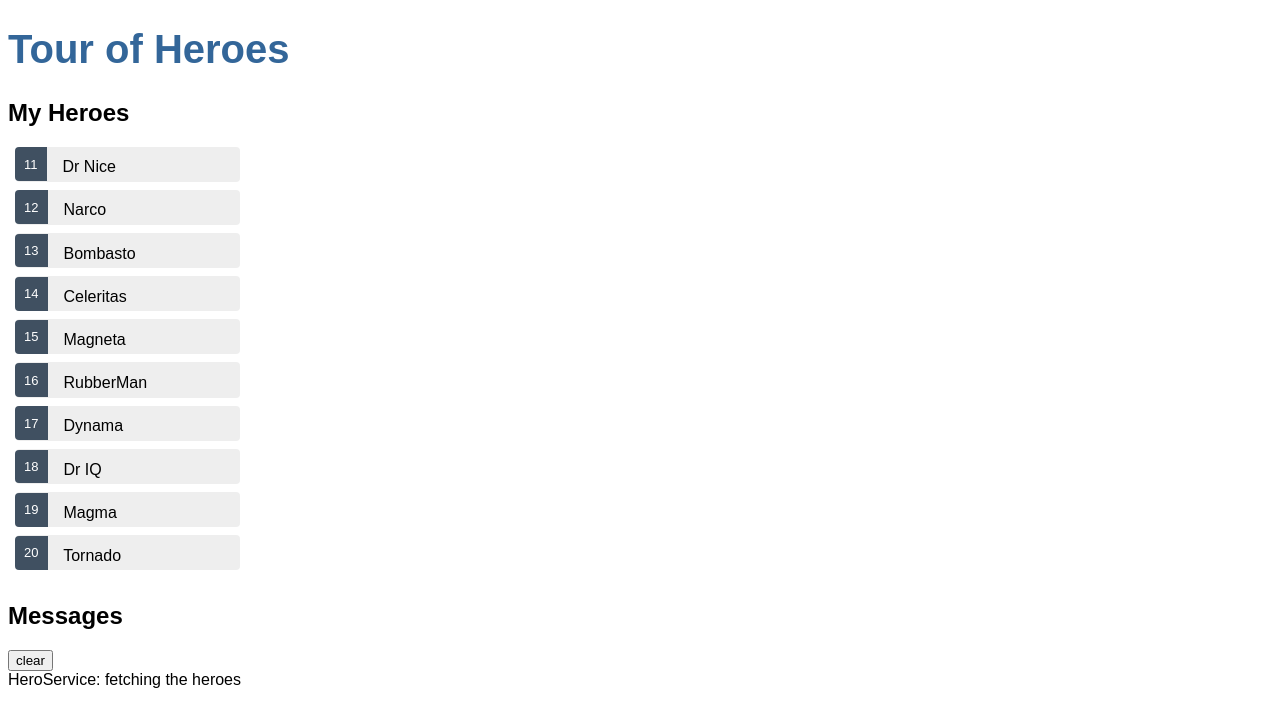
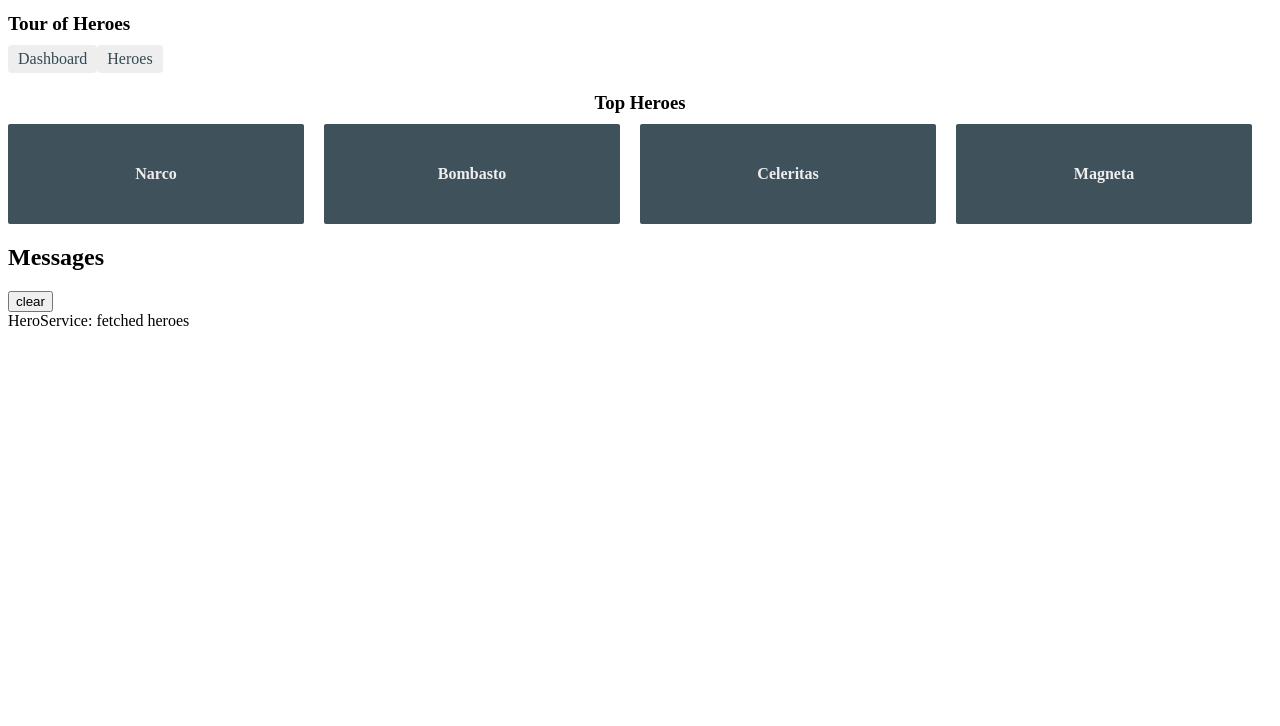
Before and after one commit to AndreiBacs/tema-TIA, an Angular app: page /dashboard in a window 1280 px wide. Before the commit this address led to /. Shown: the top 726 px of the page. Built offline with nearby package versions, Linux system fonts and the light colour scheme.

Commit message:
added router+dashboard

```diff
--- a/src/app/app-routing.module.ts
+++ b/src/app/app-routing.module.ts
@@ -1,7 +1,18 @@
 import { NgModule } from '@angular/core';
 import { Routes, RouterModule } from '@angular/router';
 
-const routes: Routes = [];
+import { HeroesComponent } from './heroes/heroes.component';
+import { DashboardComponent } from "./dashboard/dashboard.component";
+import { HeroDetailComponent } from "./hero-detail/hero-detail.component";
+
+const routes: Routes = [
+
+  { path: '',redirectTo:'/dashboard',pathMatch:'full'},
+  { path: 'dashboard', component: DashboardComponent },
+  { path: 'detail/:id', component: HeroDetailComponent },
+  { path: 'heroes', component: HeroesComponent }
+
+];
 
 @NgModule({
   imports: [RouterModule.forRoot(routes)],
--- a/src/app/app.component.css
+++ b/src/app/app.component.css
@@ -1,22 +1,28 @@
-/* Application-wide Styles */
+/* AppComponent's private CSS styles */
 h1 {
-    color: #369;
-    font-family: Arial, Helvetica, sans-serif;
-    font-size: 250%;
-  }
-  h2, h3 {
-    color: #444;
-    font-family: Arial, Helvetica, sans-serif;
-    font-weight: lighter;
-  }
-  body {
-    margin: 2em;
-  }
-  body, input[type="text"], button {
-    color: #333;
-    font-family: Cambria, Georgia;
-  }
-  /* everywhere else */
-  * {
-    font-family: Arial, Helvetica, sans-serif;
-  }
+  font-size: 1.2em;
+  margin-bottom: 0;
+}
+h2 {
+  font-size: 2em;
+  margin-top: 0;
+  padding-top: 0;
+}
+nav a {
+  padding: 5px 10px;
+  text-decoration: none;
+  margin-top: 10px;
+  display: inline-block;
+  background-color: #eee;
+  border-radius: 4px;
+}
+nav a:visited, a:link {
+  color: #334953;
+}
+nav a:hover {
+  color: #039be5;
+  background-color: #cfd8dc;
+}
+nav a.active {
+  color: #039be5;
+}
--- a/src/app/app.component.html
+++ b/src/app/app.component.html
@@ -1,3 +1,7 @@
 <h1>{{title}}</h1>
-<app-heroes></app-heroes>
+<nav>
+    <a routerLink="/dashboard">Dashboard</a>
+    <a routerLink="/heroes">Heroes</a>
+</nav>
+<router-outlet></router-outlet>
 <app-messages></app-messages>
--- a/src/app/app.module.ts
+++ b/src/app/app.module.ts
@@ -7,13 +7,15 @@ import { AppComponent } from './app.component';
 import { HeroesComponent } from './heroes/heroes.component';
 import { HeroDetailComponent } from './hero-detail/hero-detail.component';
 import { MessagesComponent } from './messages/messages.component';
+import { DashboardComponent } from './dashboard/dashboard.component';
 
 @NgModule({
   declarations: [
     AppComponent,
     HeroesComponent,
     HeroDetailComponent,
-    MessagesComponent
+    MessagesComponent,
+    DashboardComponent
   ],
   imports: [
     BrowserModule,
--- /dev/null
+++ b/src/app/dashboard/dashboard.component.css
@@ -0,0 +1,63 @@
+/* DashboardComponent's private CSS styles */
+[class*='col-'] {
+    float: left;
+    padding-right: 20px;
+    padding-bottom: 20px;
+  }
+  [class*='col-']:last-of-type {
+    padding-right: 0;
+  }
+  a {
+    text-decoration: none;
+  }
+  *, *:after, *:before {
+    -webkit-box-sizing: border-box;
+    -moz-box-sizing: border-box;
+    box-sizing: border-box;
+  }
+  h3 {
+    text-align: center;
+    margin-bottom: 0;
+  }
+  h4 {
+    position: relative;
+  }
+  .grid {
+    margin: 0;
+  }
+  .col-1-4 {
+    width: 25%;
+  }
+  .module {
+    padding: 20px;
+    text-align: center;
+    color: #eee;
+    max-height: 120px;
+    min-width: 120px;
+    background-color: #3f525c;
+    border-radius: 2px;
+  }
+  .module:hover {
+    background-color: #eee;
+    cursor: pointer;
+    color: #607d8b;
+  }
+  .grid-pad {
+    padding: 10px 0;
+  }
+  .grid-pad > [class*='col-']:last-of-type {
+    padding-right: 20px;
+  }
+  @media (max-width: 600px) {
+    .module {
+      font-size: 10px;
+      max-height: 75px; }
+  }
+  @media (max-width: 1024px) {
+    .grid {
+      margin: 0;
+    }
+    .module {
+      min-width: 60px;
+    }
+  }
--- /dev/null
+++ b/src/app/dashboard/dashboard.component.html
@@ -0,0 +1,9 @@
+<h3>Top Heroes</h3>
+<div class="grid grid-pad">
+  <a *ngFor="let hero of heroes" class="col-1-4"
+      routerLink="/detail/{{hero.id}}">
+    <div class="module hero">
+      <h4>{{hero.name}}</h4>
+    </div>
+  </a>
+</div>
--- /dev/null
+++ b/src/app/dashboard/dashboard.component.ts
@@ -0,0 +1,25 @@
+import { Component, OnInit } from '@angular/core';
+import { HeroService } from "../hero.service";
+import { Hero } from "../hero";
+
+@Component({
+  selector: 'app-dashboard',
+  templateUrl: './dashboard.component.html',
+  styleUrls: ['./dashboard.component.css']
+})
+export class DashboardComponent implements OnInit {
+  heroes: Hero[] = [];
+
+  constructor(private heroService: HeroService) { }
+
+  ngOnInit(): void {
+    this.getHeroes();
+
+  }
+
+  getHeroes(): void {
+    this.heroService.getHeroes()
+      .subscribe(heroes => this.heroes = heroes.slice(1, 5));
+  }
+
+}
--- a/src/app/hero-detail/hero-detail.component.html
+++ b/src/app/hero-detail/hero-detail.component.html
@@ -6,5 +6,5 @@
             <input [(ngModel)]="hero.name" placeholder="name" />
         </label>
     </div>
-
 </div>
+<button (click)="goBack()">go back</button>
--- a/src/app/hero-detail/hero-detail.component.ts
+++ b/src/app/hero-detail/hero-detail.component.ts
@@ -1,6 +1,11 @@
 import { Component, OnInit, Input } from '@angular/core';
+import { ActivatedRoute } from '@angular/router';
+import { Location } from '@angular/common';
+
+
 import { Hero } from "../hero";
 import { HeroesComponent } from '../heroes/heroes.component';
+import { HeroService } from "../hero.service";
 @Component({
   selector: 'app-hero-detail',
   templateUrl: './hero-detail.component.html',
@@ -14,9 +19,21 @@ export class HeroDetailComponent implements OnInit {
   @Input()
   hero: Hero;
 
-  constructor() { }
+  constructor(
+    private route: ActivatedRoute,
+    private heroService: HeroService,
+    private location: Location
+  ) { }
 
   ngOnInit(): void {
+    this.getHero();
+  }
+  getHero(): void {
+    const id = +this.route.snapshot.paramMap.get('id');
+    this.heroService.getHero(id).subscribe(hero => this.hero = hero);
+  }
+  goBack(): void {
+    this.location.back();
   }
 
 }
--- a/src/app/hero.service.ts
+++ b/src/app/hero.service.ts
@@ -1,19 +1,25 @@
 import { Injectable } from '@angular/core';
-import { Hero } from "./hero";
-import { HEROES } from "./mock-heroes";
+
 import { Observable, of } from 'rxjs';
-import { MessageService } from "./message.service";
 
-@Injectable({
-  providedIn: 'root'
-})
+import { Hero } from './hero';
+import { HEROES } from './mock-heroes';
+import { MessageService } from './message.service';
+
+@Injectable({ providedIn: 'root' })
 export class HeroService {
 
-  constructor( private messageService:MessageService) { }
+  constructor(private messageService: MessageService) { }
 
-  getHeroes(): Observable<Hero[]>
-  {
-    this.messageService.add('HeroService: fetching the heroes');
+  getHeroes(): Observable<Hero[]> {
+    // TODO: send the message _after_ fetching the heroes
+    this.messageService.add('HeroService: fetched heroes');
     return of(HEROES);
   }
+
+  getHero(id: number): Observable<Hero> {
+    // TODO: send the message _after_ fetching the hero
+    this.messageService.add(`HeroService: fetched hero id=${id}`);
+    return of(HEROES.find(hero => hero.id === id));
+  }
 }
--- a/src/app/heroes/heroes.component.html
+++ b/src/app/heroes/heroes.component.html
@@ -1,11 +1,9 @@
 <h2>My Heroes</h2>
 
 <ul class="heroes">
-  <li *ngFor="let hero of heroes"
-    [class.selected]="hero === selectedHero"
-    (click)="onSelect(hero)">
-    <span class="badge">{{hero.id}}</span> {{hero.name}}
+  <li *ngFor="let hero of heroes">
+    <a routerLink="/detail/{{hero.id}}">
+      <span class="badge">{{hero.id}}</span> {{hero.name}}
+    </a>
   </li>
 </ul>
-
-<app-hero-detail [hero]="selectedHero"></app-hero-detail>
--- a/src/app/heroes/heroes.component.ts
+++ b/src/app/heroes/heroes.component.ts
@@ -13,18 +13,10 @@ export class HeroesComponent implements OnInit {
 
   heroes: Hero[];
 
-  constructor(private heroService: HeroService,
-              private messageService: MessageService) { }
+  constructor(private heroService: HeroService) { }
 
   ngOnInit(): void {
     this.getHeroes();
-  }
-
-  selectedHero: Hero;
-
-  onSelect(hero: Hero): void {
-    this.selectedHero = hero;
-    this.messageService.add(`HeroesComponent: Selected hero id=${hero.id}`);
   }
 
   getHeroes(): void {
```
Also changed, not shown: 1 other file (tests, documents, lock files or other folders).
